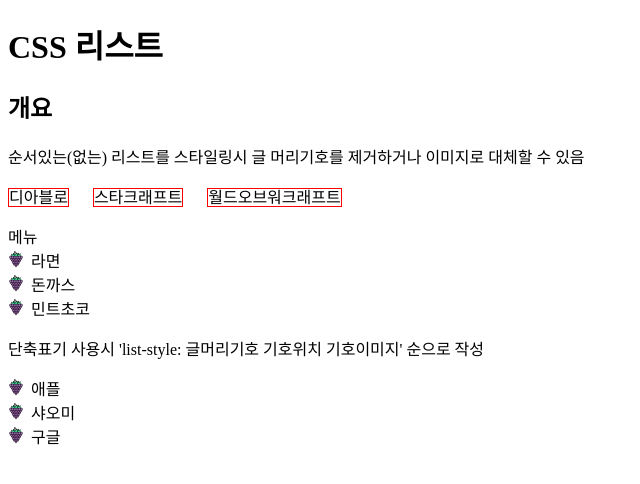
After one commit to gongbu22/frontends, a FastAPI app: template views/templates/css/05list.html in a window 1280 px wide. The commit adds this page. Shown: the top 484 px of the page, without its empty margins (0-640 px from the left). Run offline with FastAPI, Linux system fonts and the light colour scheme; the template is opened without the code that fills it, so the values that code supplies are empty.

Commit message:
css3 - 리스트

```diff
--- a/app/routes/css.py
+++ b/app/routes/css.py
@@ -25,3 +25,7 @@ async def text(req: Request):
 @css_router.get('/box')
 async def box(req: Request):
     return templates.TemplateResponse('css/04box.html', {'request': req})
+
+@css_router.get('/list')
+async def list(req: Request):
+    return templates.TemplateResponse('css/05list.html', {'request': req})
--- /dev/null
+++ b/views/templates/css/05list.html
@@ -0,0 +1,68 @@
+<!DOCTYPE html>
+<html lang="ko">
+<head>
+    <meta charset="UTF-8">
+    <title>CSS 리스트</title>
+    <style>
+        /* 글머리 기호 제거는 list-style-type 속성 이용 */
+        #game { list-style-type: none; padding: 0;}
+
+        /* ul의 목록을 한 줄로 배치하려면 블록요소를 인라인요소로 변경 */
+        #game li { border: 1px solid red; display: inline;
+                margin-right: 20px}
+
+        /* 블릿 이미지를 사용한 목록 */
+        /* list-style-image: 글머리기호로 이미지를 사용 */
+        /* list-style-position: 글머리기호 위치를 지정 */
+        #menu {
+            list-style-image: url('/static/img/grape.png');
+            padding: 0;
+            list-style-position: inside
+        }
+
+        /* 단축표기 */
+        #maker {
+            list-style: none;
+            padding: 0;
+        }
+
+        #maker li {
+            list-style: inside inside url('/static/img/grape.png')
+        }
+
+    </style>
+</head>
+<body>
+    <h1>CSS 리스트</h1>
+    <h2>개요</h2>
+    <p>순서있는(없는) 리스트를 스타일링시
+        글 머리기호를 제거하거나
+        이미지로 대체할 수 있음</p>
+
+    <ul id="game">
+        <li>디아블로</li>
+        <li>스타크래프트</li>
+        <li>월드오브워크래프트</li>
+    </ul>
+
+    <ol id="menu">
+        메뉴
+        <li>라면</li>
+        <li>돈까스</li>
+        <li>민트초코</li>
+    </ol>
+
+    <p>단축표기 사용시
+        'list-style: 글머리기호 기호위치 기호이미지'
+        순으로 작성</p>
+
+    <ul id="maker">
+        <li>애플</li>
+        <li>샤오미</li>
+        <li>구글</li>
+    </ul>
+
+
+
+</body>
+</html>
--- a/views/templates/css/index.html
+++ b/views/templates/css/index.html
@@ -11,6 +11,7 @@
         <li>02 - CSS 리셋 [<a href="/css/reset">이동</a>]</li>
         <li>03 - CSS 텍스트 [<a href="/css/text">이동</a>]</li>
         <li>04 - CSS 박스 [<a href="/css/text">이동</a>]</li>
+        <li>05 - CSS 리스트 [<a href="/css/list">이동</a>]</li>
     </ul>
 </body>
 </html>
```
Also changed, not shown: views/static/img/grape.png (added).
